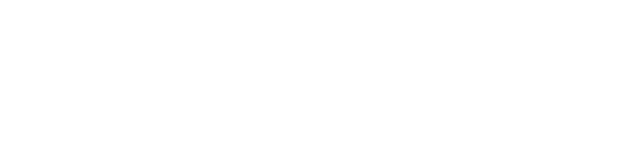
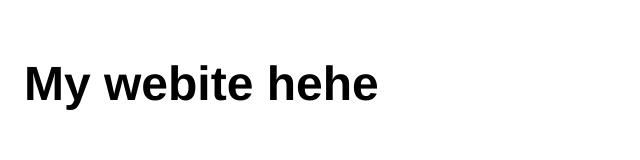
Before and after one commit to pici-vici/pici-vici.github.io, a plain HTML site: page index.html in a window 1280 px wide. Shown: the whole page, without its empty margins (0-640 px from the left). Drawn offline with Linux system fonts and the light colour scheme; a web font is replaced by a local one.

Commit message:
heading 1 website

```diff
--- a/index.html
+++ b/index.html
@@ -35,6 +35,8 @@
 
 			<!-- do stuff -->
 
+			<h1>My webite hehe</h1>
+
 		</div>
 
 		<!-- end webpage content -->
```
